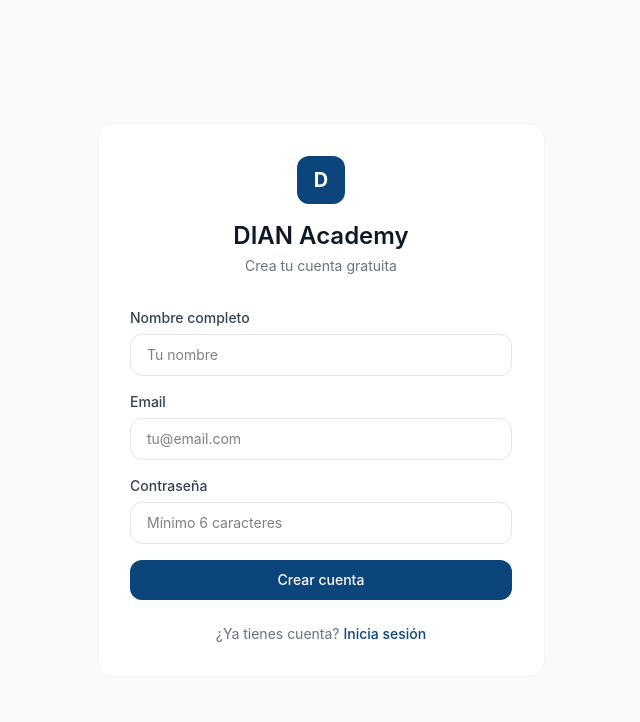
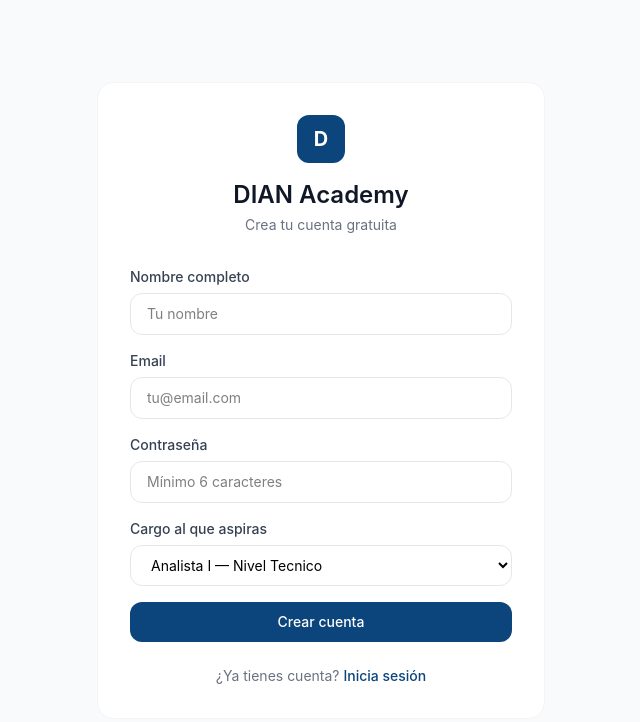
Before and after one commit to TecnoLuzSolar/dian-academy, a Next.js app: page /register in a window 1280 px wide. Shown: the top 722 px of the page, without its empty margins (319-959 px from the left). Built offline with nearby package versions, Linux system fonts and the light colour scheme.

Commit message:
feat: multi-perfil con selector de cargo, simulacro cronometrado, logros, proteccion ADMIN, landing page

```diff
--- a/src/app/(auth)/register/page.tsx
+++ b/src/app/(auth)/register/page.tsx
@@ -2,6 +2,7 @@
 import { useState } from "react";
 import { useRouter } from "next/navigation";
 import Link from "next/link";
+import { CARGOS } from "@/lib/cargos";
 
 export default function RegisterPage() {
   const router = useRouter();
@@ -22,6 +23,7 @@ export default function RegisterPage() {
         name:     form.get("name"),
         email:    form.get("email"),
         password: form.get("password"),
+        cargo:    form.get("cargo"),
       }),
     });
 
@@ -94,6 +96,22 @@ export default function RegisterPage() {
           </p>
         )}
 
+        <div>
+          <label className="text-sm font-medium text-gray-700 block mb-1.5">
+            Cargo al que aspiras
+          </label>
+          <select
+            name="cargo"
+            className="w-full px-4 py-2.5 border border-gray-200 rounded-xl text-sm focus:outline-none focus:ring-2 focus:ring-[#0C447C] bg-white"
+          >
+            {CARGOS.map((c) => (
+              <option key={c.id} value={c.id}>
+                {c.name}
+              </option>
+            ))}
+          </select>
+        </div>
+
         <button
           type="submit"
           disabled={loading}
--- a/src/app/(dashboard)/modulos/page.tsx
+++ b/src/app/(dashboard)/modulos/page.tsx
@@ -1,12 +1,14 @@
 import Link from "next/link";
 import { getCurrentUser } from "@/lib/auth-helpers";
 import { prisma } from "@/lib/db";
+import { getCargoModules } from "@/lib/cargos";
 
 export const dynamic = "force-dynamic";
 
 export default async function ModulosPage() {
   const user = await getCurrentUser();
 
+  const allowedSlugs = getCargoModules(user.cargo);
   const modules = await prisma.module.findMany({
     orderBy: { order: "asc" },
     include: { lessons: true },
@@ -37,7 +39,7 @@ export default async function ModulosPage() {
       </p>
 
       <div className="space-y-2">
-        {modules.map((mod) => {
+        {modules.filter((mod) => allowedSlugs.includes(mod.slug)).map((mod) => {
           const status = getStatus(mod.order);
           const hasLessons = mod.lessons.length > 0;
           const isClickable = status !== "locked" && hasLessons;
--- a/src/app/api/auth/register/route.ts
+++ b/src/app/api/auth/register/route.ts
@@ -7,12 +7,13 @@ const schema = z.object({
   name:     z.string().min(2,  "El nombre debe tener al menos 2 caracteres"),
   email:    z.string().email("Email inválido"),
   password: z.string().min(6,  "La contraseña debe tener al menos 6 caracteres"),
+  cargo:    z.string().optional().default("analista-1"),
 });
 
 export async function POST(request: Request) {
   try {
     const body   = await request.json();
-    const { name, email, password } = schema.parse(body);
+    const { name, email, password, cargo } = schema.parse(body);
 
     const existing = await prisma.user.findUnique({ where: { email } });
     if (existing) {
@@ -29,6 +30,7 @@ export async function POST(request: Request) {
         name,
         email,
         passwordHash,
+        cargo,
         stats: {
           create: {
             xpTotal: 0,
--- /dev/null
+++ b/src/lib/cargos.ts
@@ -0,0 +1,72 @@
+export const CARGOS = [
+  {
+    id: "analista-1",
+    name: "Analista I — Nivel Tecnico",
+    description: "Asistencia al Usuario, RUT, PQRSF",
+    modules: [
+      "comprension-lectora",
+      "razonamiento-logico",
+      "constitucion-politica",
+      "derecho-administrativo",
+      "tributario-rut",
+      "aduanero-cambiario",
+      "competencias-funcionales",
+      "gestion-documental",
+      "competencias-comportamentales",
+      "integridad",
+      "gobierno-digital-ofimatica",
+    ],
+  },
+  {
+    id: "gestor-1",
+    name: "Gestor I — Nivel Profesional",
+    description: "Gestion tributaria, aduanera y cambiaria",
+    modules: [
+      "comprension-lectora",
+      "razonamiento-logico",
+      "constitucion-politica",
+      "derecho-administrativo",
+      "tributario-rut",
+      "aduanero-cambiario",
+      "competencias-comportamentales",
+      "integridad",
+    ],
+  },
+  {
+    id: "facilitador",
+    name: "Facilitador — Nivel Profesional",
+    description: "Facilitacion y orientacion al ciudadano",
+    modules: [
+      "comprension-lectora",
+      "razonamiento-logico",
+      "constitucion-politica",
+      "derecho-administrativo",
+      "competencias-funcionales",
+      "competencias-comportamentales",
+      "integridad",
+    ],
+  },
+  {
+    id: "otro-cnsc",
+    name: "Otro concurso CNSC",
+    description: "Modulos generales para cualquier concurso de meritos",
+    modules: [
+      "comprension-lectora",
+      "razonamiento-logico",
+      "constitucion-politica",
+      "derecho-administrativo",
+      "competencias-comportamentales",
+      "integridad",
+    ],
+  },
+];
+
+export function getCargoModules(cargoId: string): string[] {
+  const cargo = CARGOS.find((c) => c.id === cargoId);
+  return cargo?.modules ?? CARGOS[0].modules;
+}
+
+export function getCargoName(cargoId: string): string {
+  const cargo = CARGOS.find((c) => c.id === cargoId);
+  return cargo?.name ?? "Analista I";
+}
```
Also changed, not shown: 2 other files (tests, documents, lock files or other folders).
